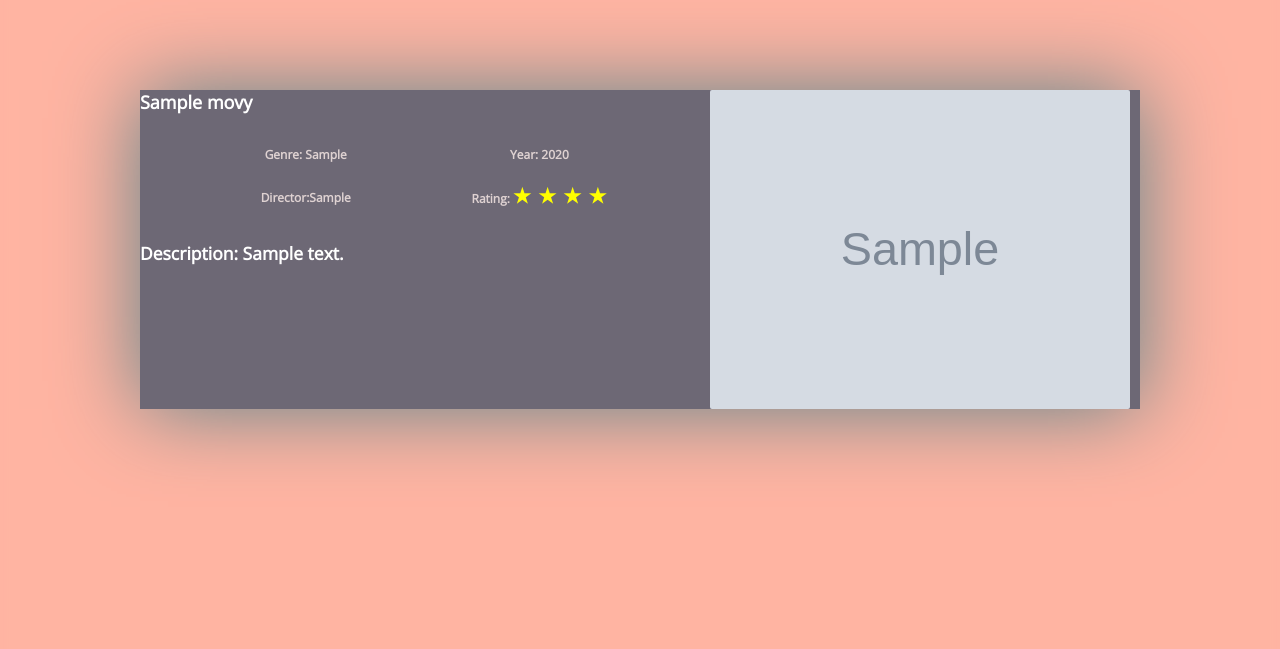
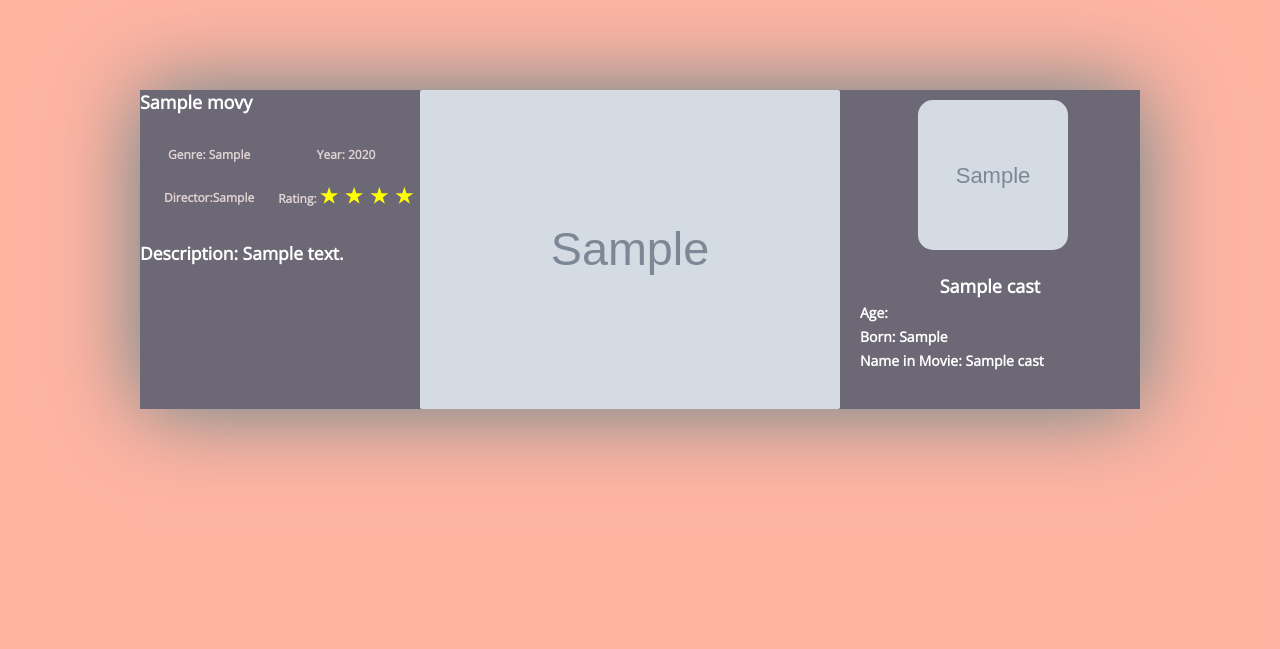
Before and after one commit to ivailospasov85/JS-Back-End, a Node server app: page /movies/600000000000000000000001 in a window 1280 px wide. Shown: the part 70-719 px from the top of the page. Run offline with Node 20, Linux system fonts and the light colour scheme; tables that the repository leaves empty hold one stand-in row (values such as "Sample post"); grey boxes marked "Sample" are stand-in pictures; some libraries are stand-ins or nearby versions.

Commit message:
show cast on details page

```diff
--- a/06.Workshop-MongoDB and Mongoose/04.Movie-Magic-Workshop-Part-2/src/controller/movieController.js
+++ b/06.Workshop-MongoDB and Mongoose/04.Movie-Magic-Workshop-Part-2/src/controller/movieController.js
@@ -22,10 +22,12 @@
 })
 
 router.get('/movies/:movieId', async (req, res) => {
+
     movieId = req.params.movieId
+    const movie = await movieService.getOne(movieId).lean()
+    // const casts = await castService.getByIds(movie.casts).lean()
+    // const stars = movie.rating
 
-    const movie = await movieService.getOne(movieId).lean()
-    // const stars = movie.rating
     movieRating = new Array(Number(movie.rating)).fill(true)
 
     res.render('details', { movie, movieRating })
--- a/06.Workshop-MongoDB and Mongoose/04.Movie-Magic-Workshop-Part-2/src/services/castSer.js
+++ b/06.Workshop-MongoDB and Mongoose/04.Movie-Magic-Workshop-Part-2/src/services/castSer.js
@@ -1,6 +1,12 @@
 const Cast = require('../models/cast')
-
+const Movie = require('../models/Movie')
 
 
 exports.getAll = () => Cast.find()
 exports.create = (castData) => Cast.create(castData)
+exports.getByIds = (getByIds) => {
+
+    const casts = Cast.find({ _id: { $in: getByIds }})
+
+    return casts
+}
--- a/06.Workshop-MongoDB and Mongoose/04.Movie-Magic-Workshop-Part-2/src/services/movieSer.js
+++ b/06.Workshop-MongoDB and Mongoose/04.Movie-Magic-Workshop-Part-2/src/services/movieSer.js
@@ -1,9 +1,9 @@
 const Movie = require('../models/Movie')
+const Cast = require('../models/cast')
 
+exports.getAll = () => Movie.find()
 
-exports.getAll = () =>  Movie.find()
-
-exports.search =  async(title, genre, year) => {
+exports.search = async (title, genre, year) => {
     let result = await Movie.find().lean()
 
     if (title) {
@@ -23,20 +23,25 @@
 
 
 
-exports.getOne = (movieId) => Movie.findById(movieId)
+exports.getOne = (movieId) => Movie.findById(movieId).populate('casts')
 
 
 exports.create = (movieData) => Movie.create(movieData)
 
 
-exports.attach =  (movieId, castId)=>{
-    // const movie = await this.getOne(movieId)
+exports.attach = async(movieId, castId) => {
+    const movie = await this.getOne(movieId)
+    const cast = await Cast.findById(castId)
 
-    // movie.casts.push(castId)
-
+    movie.casts.push(cast)
+    cast.movies.push(movie)
+    await movie.save()
+    await cast.save()
     // return movie.save()
 
-    return Movie.findByIdAndUpdate(movieId,{$push:{casts:castId}})
+
+
+    // return Movie.findByIdAndUpdate(movieId, { $push: { casts: castId } })
 
 
 }
--- a/06.Workshop-MongoDB and Mongoose/04.Movie-Magic-Workshop-Part-2/src/views/details.hbs
+++ b/06.Workshop-MongoDB and Mongoose/04.Movie-Magic-Workshop-Part-2/src/views/details.hbs
@@ -24,6 +24,25 @@
         <div class="card_right">
             <img src="{{movie.imageUrl}}" alt="image">
         </div>
-    {{!-- </div>
-    {{/with}} --}}
+
+
+    <div class="main-cast-card">
+        {{#each movie.casts}}
+
+        <div class="cast-card">
+            <div class="card-img">
+                <img src="{{castImage}}"alt="name">
+
+            </div>
+            <div class="cast-info">
+                <h1>{{name}}</h1>
+                <h3>Age: {{Age}}</h3>
+                <h3>Born: {{born}}</h3>
+                <h3>Name in Movie: {{nameInMovie}}</h3>
+            </div>
+        {{else}}
+        <h2>No casts yet !</h2>
+        {{/each}}
+        </div>
+    </div>
 </section>
```
Also changed, not shown: 06.Workshop-MongoDB and Mongoose/04.Movie-Magic-Workshop-Part-2/src/models/cast.js (+8 -1 lines).
